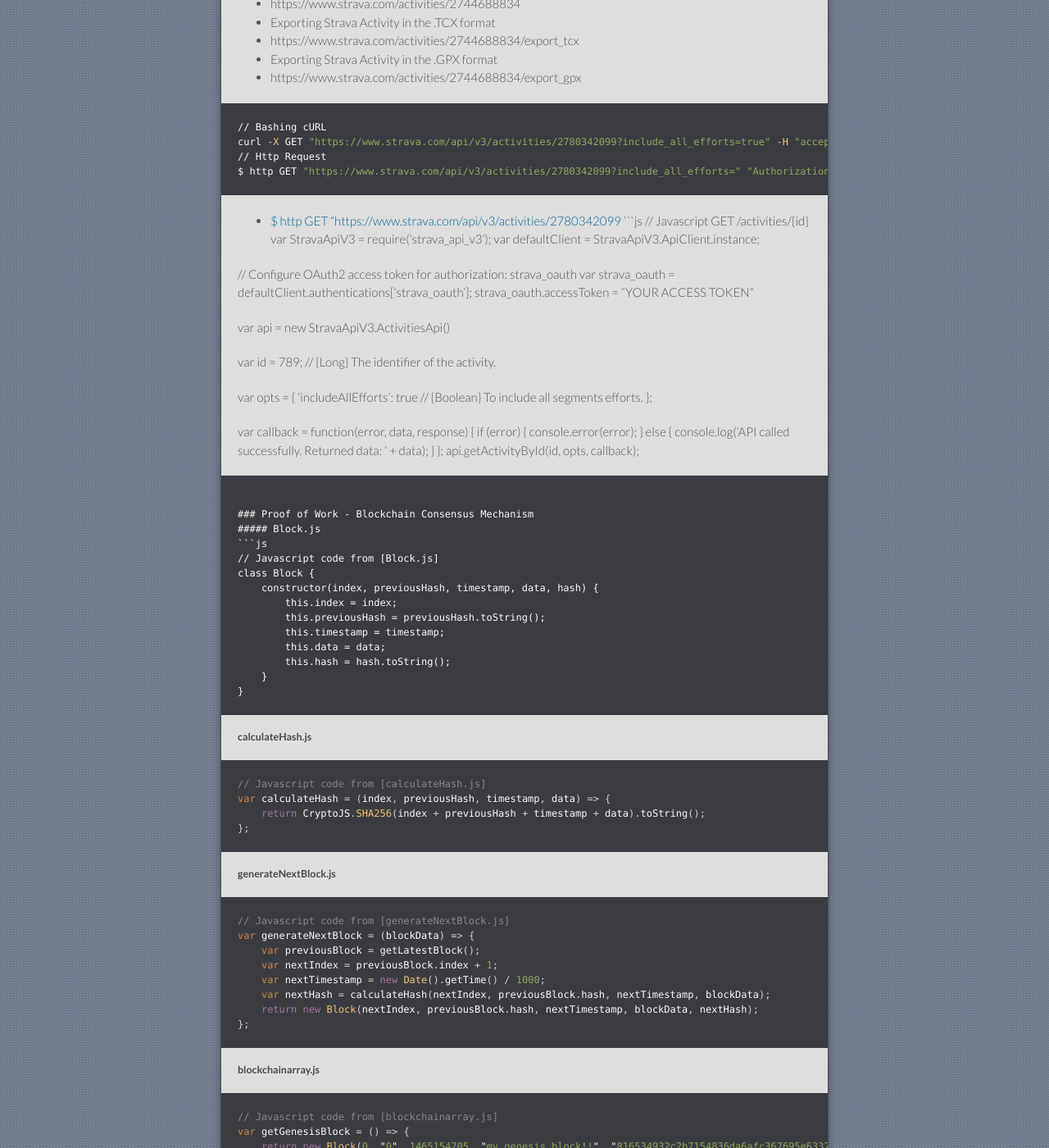
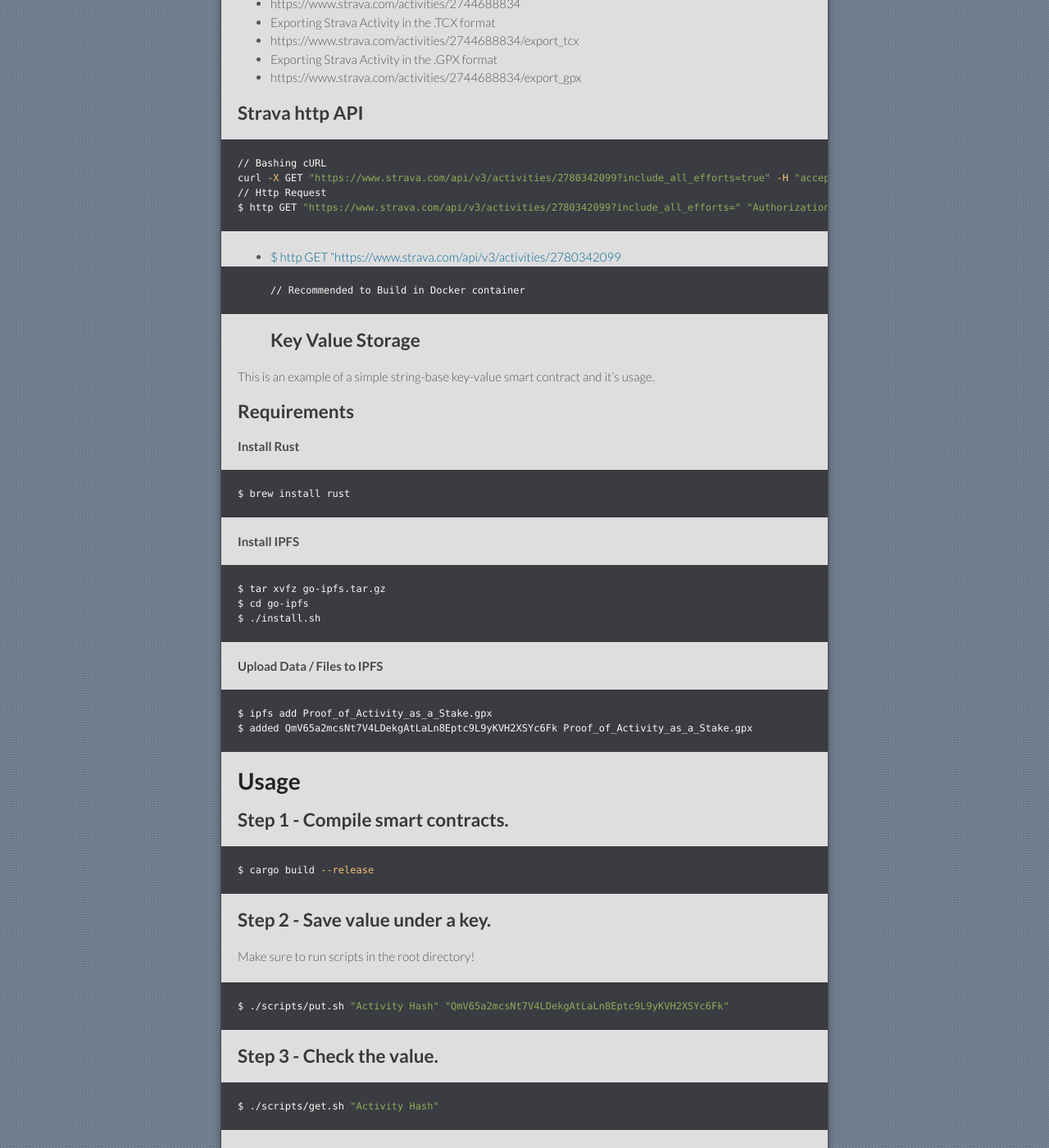
Before and after one commit to flowstake/flowstake.github.io, a Jekyll site: the page built from index.md, in a window 1280 px wide and 1400 px high, scrolled down 3229 px. Shown: the whole window at 82% size. Built offline with Jekyll 4.4.1, drawn with Linux system fonts in a browser that asks for light colours; our own code applies the rules of GitHub Pages for plain Markdown files; some of the changed text lies outside the part shown.

Commit message:
Update index.md

````diff
--- a/index.md
+++ b/index.md
@@ -122,6 +122,8 @@ Exporting Activity Manually as (.TCX / .GPX)
 * Exporting Strava Activity in the .GPX format
 * https://www.strava.com/activities/2744688834/export_gpx
 
+## Strava http API
+
 ```bash
 // Bashing cURL
 curl -X GET "https://www.strava.com/api/v3/activities/2780342099?include_all_efforts=true" -H "accept: application/json" -H "authorization: Bearer cb5467187bfa67b219cb6359c0bb86a0499fccc3"
@@ -129,32 +131,105 @@ curl -X GET "https://www.strava.com/api/v3/activities/2780342099?include_all_eff
 $ http GET "https://www.strava.com/api/v3/activities/2780342099?include_all_efforts=" "Authorization: Bearer cb5467187bfa67b219cb6359c0bb86a0499fccc3"
 ```
 * [$ http GET "https://www.strava.com/api/v3/activities/2780342099](./http_GET.md)
-```js
-// Javascript GET /activities/{id}
-var StravaApiV3 = require('strava_api_v3');
-var defaultClient = StravaApiV3.ApiClient.instance;
+```
+// Recommended to Build in Docker container
+```
+## Key Value Storage
 
-// Configure OAuth2 access token for authorization: strava_oauth
-var strava_oauth = defaultClient.authentications['strava_oauth'];
-strava_oauth.accessToken = "YOUR ACCESS TOKEN"
+This is an example of a simple string-base key-value smart contract and it's usage.
 
-var api = new StravaApiV3.ActivitiesApi()
+## Requirements
+#### Install Rust
+```bash
+$ brew install rust
+```
 
-var id = 789; // {Long} The identifier of the activity.
+#### Install IPFS
+```bash
+$ tar xvfz go-ipfs.tar.gz
+$ cd go-ipfs
+$ ./install.sh
+```
 
-var opts = {
-  'includeAllEfforts': true // {Boolean} To include all segments efforts.
-};
+#### Upload Data / Files to IPFS
+```bash
+$ ipfs add Proof_of_Activity_as_a_Stake.gpx
+$ added QmV65a2mcsNt7V4LDekgAtLaLn8Eptc9L9yKVH2XSYc6Fk Proof_of_Activity_as_a_Stake.gpx
+```
+# Usage
 
-var callback = function(error, data, response) {
-  if (error) {
-    console.error(error);
-  } else {
-    console.log('API called successfully. Returned data: ' + data);
+## Step 1 - Compile smart contracts.
+```bash
+$ cargo build --release
+```
+
+## Step 2 - Save value under a key.
+Make sure to run scripts in the root directory!
+```bash
+$ ./scripts/put.sh "Activity Hash" "QmV65a2mcsNt7V4LDekgAtLaLn8Eptc9L9yKVH2XSYc6Fk"
+```
+
+## Step 3 - Check the value.
+```bash
+$ ./scripts/get.sh "Activity Hash"
+```
+Value of the counter should be `QmV65a2mcsNt7V4LDekgAtLaLn8Eptc9L9yKVH2XSYc6Fk`.
+
+## Step 4 - Update the value.
+```bash
+$ ./scripts/put.sh "Activity Hash" "QmV65a2mcsNt7V4LDekgAtLaLn8Eptc9L9yKVH2XSYc6Fk"
+```
+
+## Step 5 - Check the value again.
+```bash
+$ ./scripts/get.sh "Activity Hash"
+```
+Value of the counter should be `QmV65a2mcsNt7V4LDekgAtLaLn8Eptc9L9yKVH2XSYc6Fk`.
+
+## GraphQL
+You can check the value of the counter using devnet's GraphQL console:
+https://devnet-graphql.casperlabs.io
+
+Go to and then:
+
+### Check latest block hash in
+```
+query {
+  dagSlice(depth: 1) {
+      blockHash
   }
-};
-api.getActivityById(id, opts, callback);
+}
 ```
+
+### Get public key of your account
+```bash
+$ cat keys/key.public.hex.key
+```
+
+### Check the counter value.
+Put block hash under `blockHashBase16Prefix` and your public key under `keyBase`. Put your key in `pathSegments` like in the example.
+```
+query {
+  globalState(
+    blockHashBase16Prefix: "96720f16a215b5e55f1a7475256370f48efa932248b7bcd633d29413a5c1f033"
+    StateQueries: [
+      {
+        keyType: Address
+        keyBase16: "64d0c86f888e925731cae4398c6ea86d26a14e2574e70b36bd4eeaec3a292cde"
+        pathSegments: ["answer"]
+      }
+    ]
+  ) {
+    value {
+      __typename
+      ... on IntValue {
+        int: value
+      }
+    }
+  }
+}
+```
+
 
 ### Proof of Work - Blockchain Consensus Mechanism
 ##### Block.js
````
